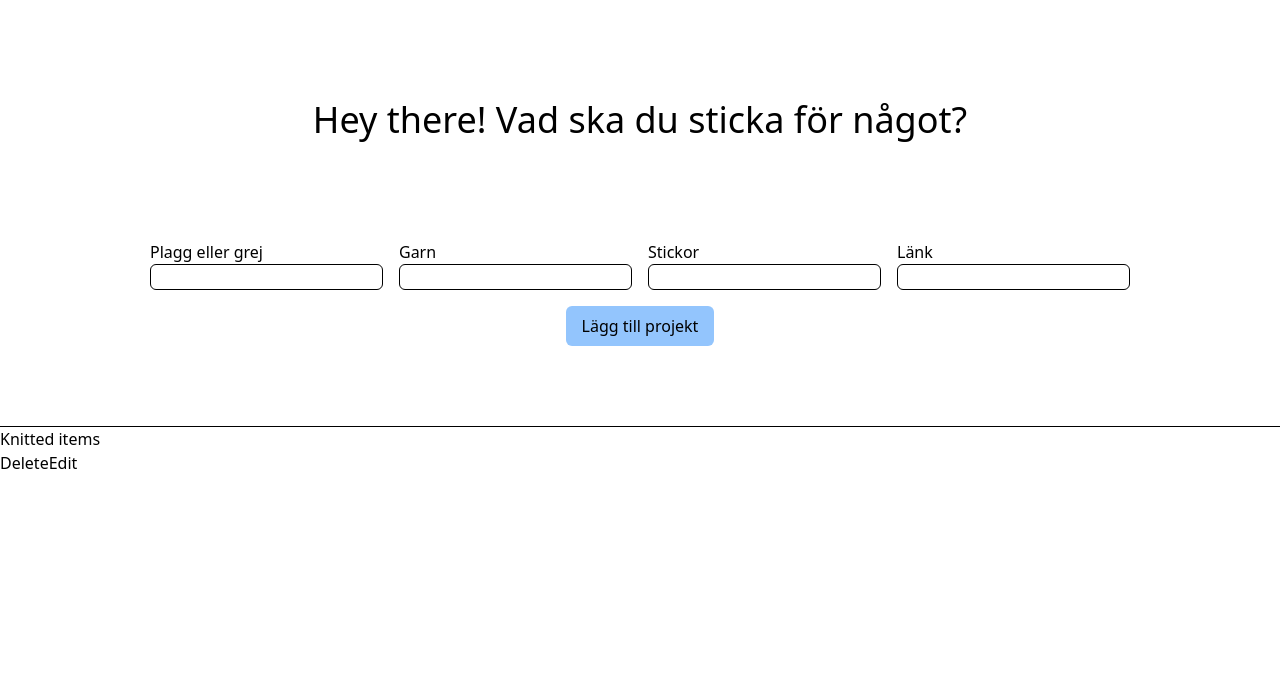
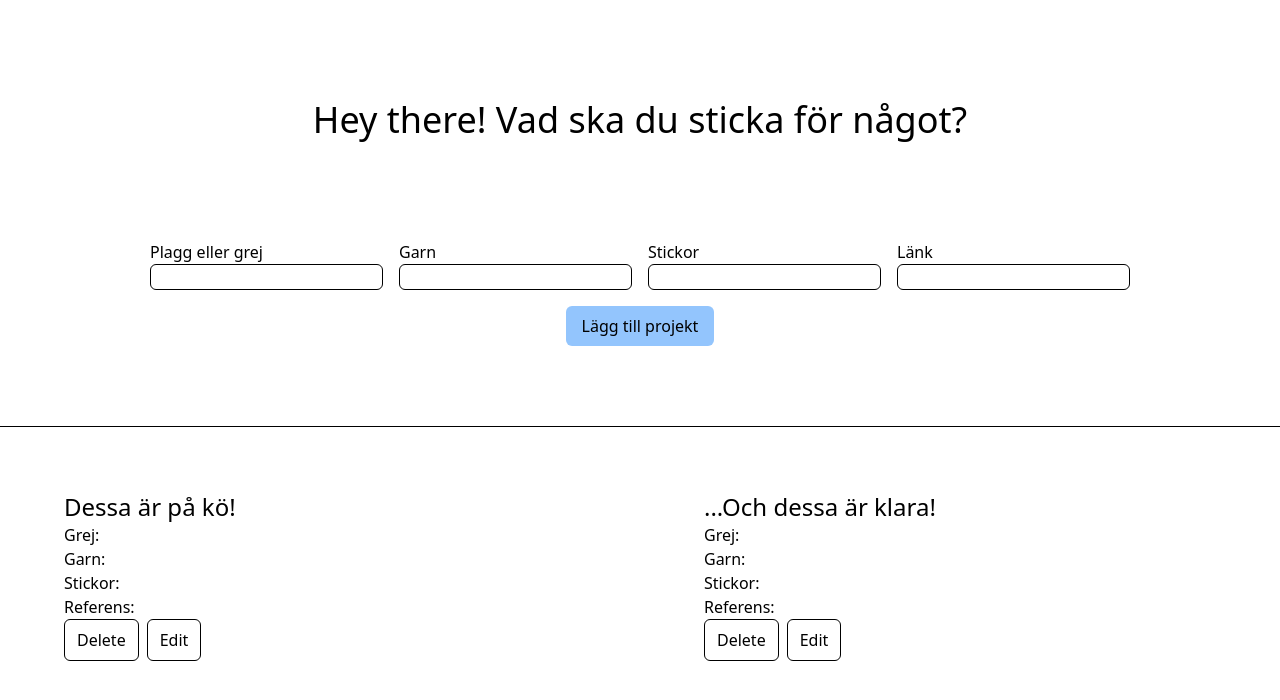
Before and after one commit to taniaamina/stim-assignment, a React (Create React App) app: page / in a window 1280 px wide. Shown: the top 700 px of the page. Built offline with nearby package versions, Linux system fonts and the light colour scheme; no server answers.

Commit message:
style edit and save mode

```diff
--- a/src/components/KnitItem.tsx
+++ b/src/components/KnitItem.tsx
@@ -19,6 +19,7 @@ const KnitItem: React.FunctionComponent = (item: IPostItem, key) => {
   }
 
   const editItem = (item) => {
+    setShowEdit(true)
     editKnittingItem({...item, 'isComplete': isComplete})
   }
 
@@ -26,24 +27,30 @@ return (
     <div>
         <div className="flex">
         {item &&
-            <div>
-                <p>{item.item}</p>
-                <p>{item.yarn}</p>
-                <p>{item.needles}</p>
-                <p>{item.link}</p>
+            <div className="flex flex-col">
+                <p>Grej: {item.item}</p>
+                <p>Garn: {item.yarn}</p>
+                <p>Stickor: {item.needles}</p>
+                <p>Referens: <a className="underline" href={item.link}>{item.link}</a></p>
                 {showEdit || item.isComplete ?
                 <div>
-                    <label >Did you finish?</label>
+                    <div className="">
+                    <label >Är du klar? </label>
                     <input
                     type="checkbox"
                     defaultChecked={item.isComplete}
                     onChange={() => setIsComplete((state) => !state)}
                     name="isComplete"/>
-                <button onClick={() => {editItem(item)}}>Save</button>
+                </div>
+                <button className="border border-black rounded-md py-2 px-3" onClick={() => {editItem(item)}}>Save</button>
 
                 </div> : ''}
-                <button onClick={() => {deleteItem(item.id)}}>Delete</button>
-                <button onClick={() =>{{setShowEdit(!showEdit)}}}>Edit</button>
+                {!showEdit &&
+                    <div className="flex gap-2">
+                    <button className="border border-black rounded-md py-2 px-3" onClick={() => {deleteItem(item.id)}}>Delete</button>
+                    <button className="border border-black rounded-md py-2 px-3" onClick={() =>{{setShowEdit(!showEdit)}}}>Edit</button>
+                    </div>
+                }
             </div>
             }
         </div>
--- a/src/components/StoredItems.tsx
+++ b/src/components/StoredItems.tsx
@@ -14,14 +14,25 @@ const StoredItems: React.FunctionComponent = () => {
 
 
 return (
-    <div>
-        {knittingItems.length > 0 && <h2>Knitted items</h2> }
-        <div className="flex">
-        {knittingItems.map((item, key) =>
-            <KnitItem key={key} item={item.item} link={item.link} needles={item.needles} id={item._id} yarn={item.yarn} isComplete={item.isComplete}/>
+    <div className="flex">
+        <div className="basis-1/2 p-16">
+        {knittingItems.length > 0 && <h2 className="text-2xl">Dessa är på kö!</h2> }
+        <div className="flex flex-col">
+            {knittingItems.map((item, index) =>
+            <KnitItem key={index} item={item.item} link={item.link} needles={item.needles} id={item._id} yarn={item.yarn} isComplete={item.isComplete}/>
+            )}
+        </div>
+        </div>
+        <div className="basis-1/2 p-16">
+        {knittingItems.length > 0 && <h2 className="text-2xl">...Och dessa är klara!</h2> }
+        <div className="flex flex-col">
+        {knittingItems.map((item, index) =>
+            <KnitItem key={index} item={item.item} link={item.link} needles={item.needles} id={item._id} yarn={item.yarn} isComplete={item.isComplete}/>
         )}
         </div>
     </div>
+    </div>
+
   );
 };
 export default StoredItems;
```
